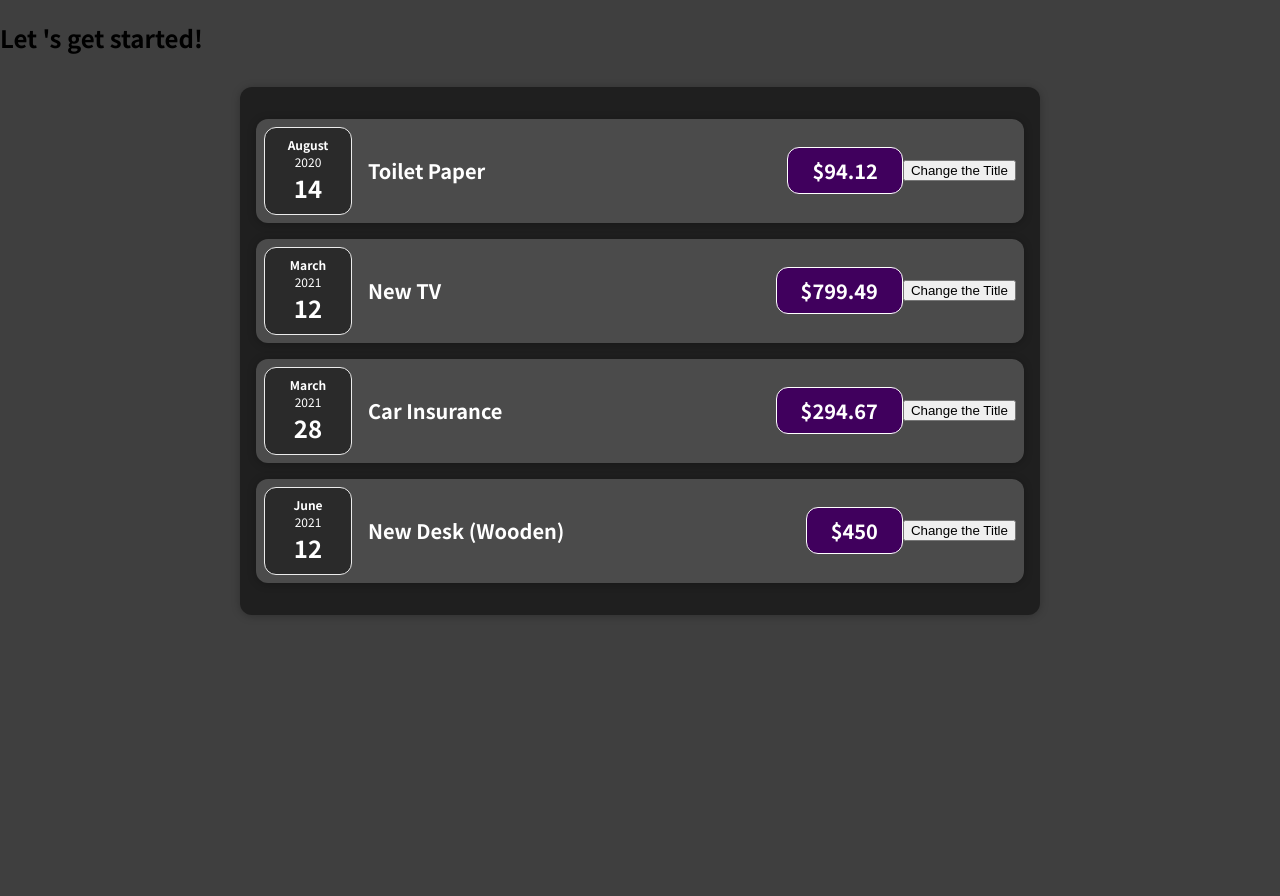
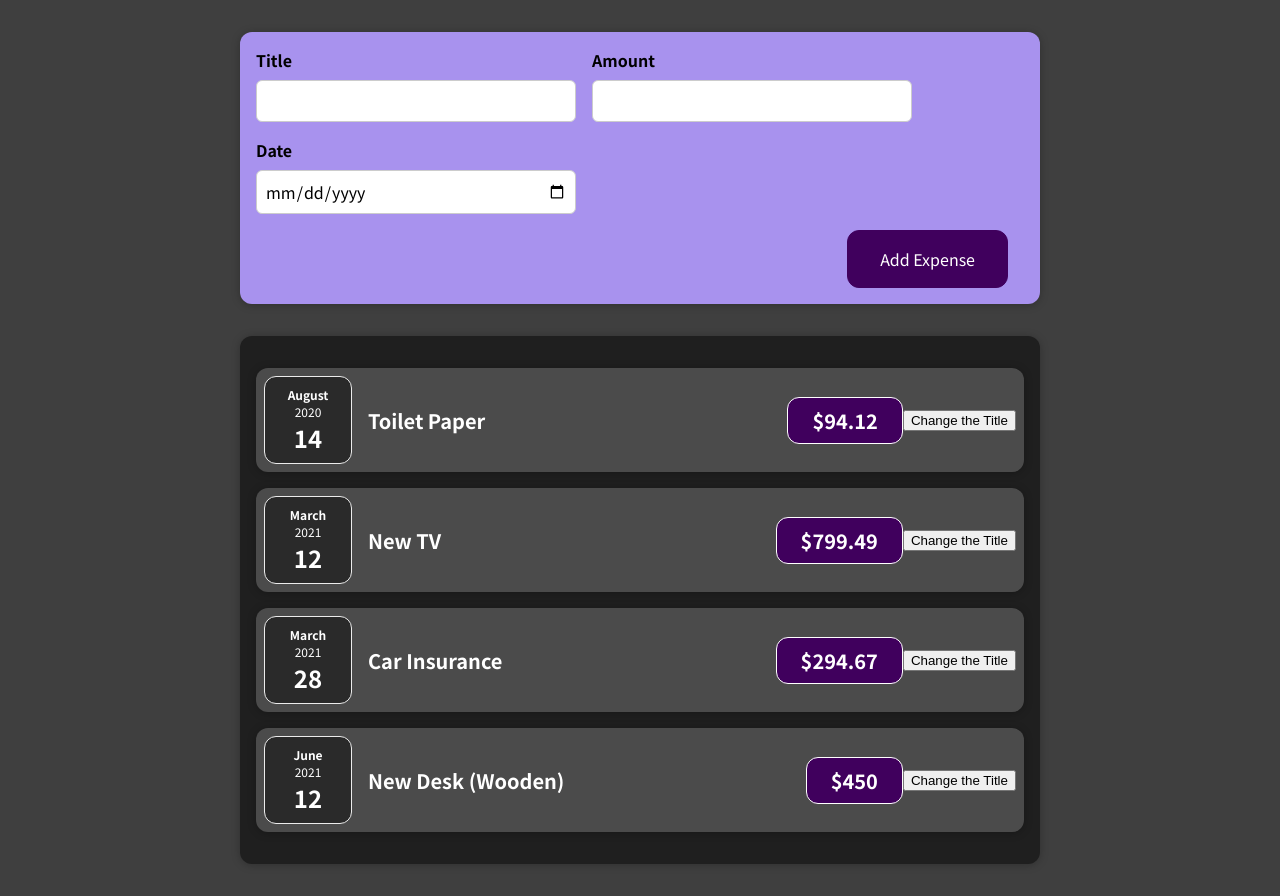
Before and after one commit to yashar-akish/react-guide, a React (Create React App) app: page / in a window 1280 px wide. Before the commit the page ends 800 px from the top, so only its background shows below. Built offline with nearby package versions, Linux system fonts and the light colour scheme.

Commit message:
adding NewExpense js&css , adding expenseForm js&css to have interact with user

```diff
--- a/src/App.js
+++ b/src/App.js
@@ -1,4 +1,5 @@
 import Expenses from './components/Expenses/Expenses';
+import NewExpense from './components/NewExpense/NewExpense';
 
 
 function App() {
@@ -27,7 +28,7 @@ function App() {
 
   return (
     <div >
-      <h2> Let 's get started!</h2>
+      <NewExpense />
       <Expenses items = {expenses}/>
     </div>
   );
--- /dev/null
+++ b/src/components/NewExpense/ExpenseForm.css
@@ -0,0 +1,26 @@
+.new-expense__controls {
+    display: flex;
+    flex-wrap: wrap;
+    gap: 1rem;
+    margin-bottom: 1rem;
+    text-align: left;
+  }
+
+  .new-expense__control label {
+    font-weight: bold;
+    margin-bottom: 0.5rem;
+    display: block;
+  }
+
+  .new-expense__control input {
+    font: inherit;
+    padding: 0.5rem;
+    border-radius: 6px;
+    border: 1px solid #ccc;
+    width: 20rem;
+    max-width: 100%;
+  }
+
+  .new-expense__actions {
+    text-align: right;
+  }
--- /dev/null
+++ b/src/components/NewExpense/ExpenseForm.js
@@ -0,0 +1,34 @@
+import React from 'react';
+
+import './ExpenseForm.css';
+
+const ExpenseForm = () => {
+
+    return (
+        <form>
+            <div className='new-expense__controls'>
+
+                <div className='new-expense__control'>
+                    <label>Title</label>
+                    <input type='text'/>
+                </div>
+
+                <div className='new-expense__control'>
+                    <label>Amount</label>
+                    <input type='number' min="0.01" step="0.01"/>
+                </div>
+
+                <div className='new-expense__control'>
+                    <label>Date</label>
+                    <input type='date' min="2019-01-01" max="2022-12-31"/>
+                </div>
+
+            </div>
+            <div className="new-expense__actions">
+                    <button type="submit">Add Expense</button>
+            </div>
+        </form>
+    );
+}
+
+export default ExpenseForm;
--- /dev/null
+++ b/src/components/NewExpense/NewExpense.css
@@ -0,0 +1,38 @@
+.new-expense {
+    background-color: #a892ee;
+    padding: 1rem;
+    margin: 2rem auto;
+    width: 50rem;
+    max-width: 95%;
+    border-radius: 12px;
+    text-align: center;
+    box-shadow: 0 1px 8px rgba(0, 0, 0, 0.25);
+  }
+
+  .new-expense button {
+    font: inherit;
+    cursor: pointer;
+    padding: 1rem 2rem;
+    border: 1px solid #40005d;
+    background-color: #40005d;
+    color: white;
+    border-radius: 12px;
+    margin-right: 1rem;
+  }
+
+  .new-expense button:hover,
+  .new-expense button:active {
+    background-color: #510674;
+    border-color: #510674;
+  }
+
+  .new-expense button.alternative {
+    color: #220131;
+    border-color: transparent;
+    background-color: transparent;
+  }
+
+  .new-expense button.alternative:hover,
+  .new-expense button.alternative:active {
+    background-color: #ddb3f8;
+  }
--- /dev/null
+++ b/src/components/NewExpense/NewExpense.js
@@ -0,0 +1,16 @@
+import React from 'react';
+
+import ExpenseForm from './ExpenseForm';
+
+import './NewExpense.css';
+
+const NewExpense = () => {
+
+    return (
+        <div className="new-expense">
+            <ExpenseForm />
+        </div>
+    )
+}
+
+export default NewExpense;
```
